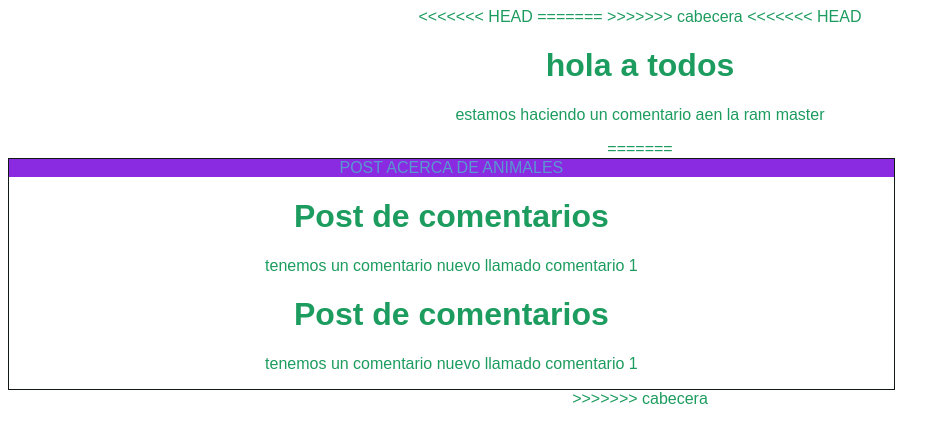
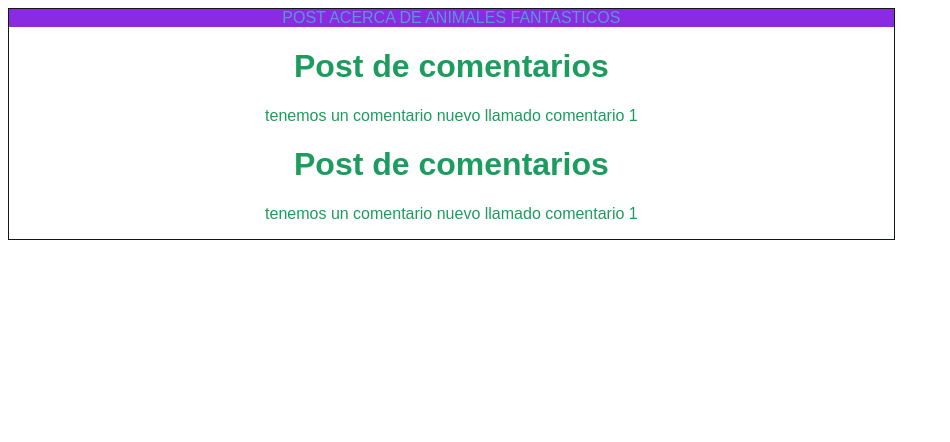
Before and after one commit to luigisoft033/pruebablog, a plain HTML site: page index.html in a window 1280 px wide. Shown: the whole page, without its empty margins (0-950 px from the left). Drawn offline with Linux system fonts and the light colour scheme.

Commit message:
camnio tiutlo post

```diff
--- a/index.html
+++ b/index.html
@@ -1,9 +1,6 @@
 <!DOCTYPE html>
 <html lang="en">
-<<<<<<< HEAD
-=======
 
->>>>>>> cabecera
 <head>
     <meta charset="UTF-8">
     <meta http-equiv="X-UA-Compatible" content="IE=edge">
@@ -12,16 +9,11 @@
     <link rel="stylesheet" href="css/style.css">
     <title>Document</title>
 </head>
-<<<<<<< HEAD
-<body>
-    <h1>hola a todos</h1>
-    <p>estamos haciendo un comentario aen la ram master </p>
-</body>
-=======
+
 
 <body>
     <div id="container">
-        <div id="head">POST ACERCA DE ANIMALES</div>
+        <div id="head">POST ACERCA DE ANIMALES FANTASTICOS</div>
         <div id="post">
             <h1>Post de comentarios</h1>
             <p>tenemos un comentario nuevo llamado comentario 1</p>
@@ -33,5 +25,5 @@
     </div>
 </body>
 
->>>>>>> cabecera
+
 </html>
```
